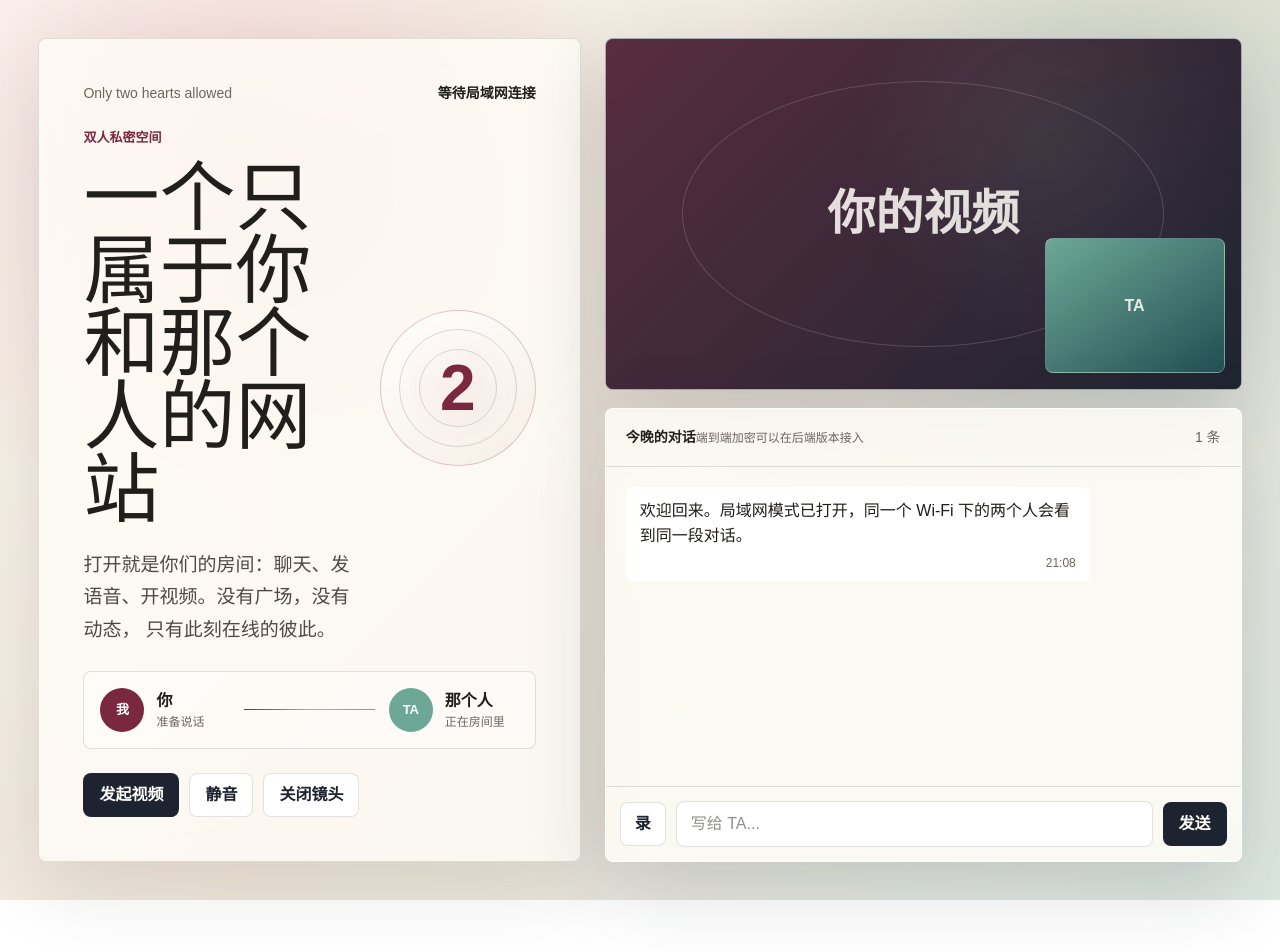
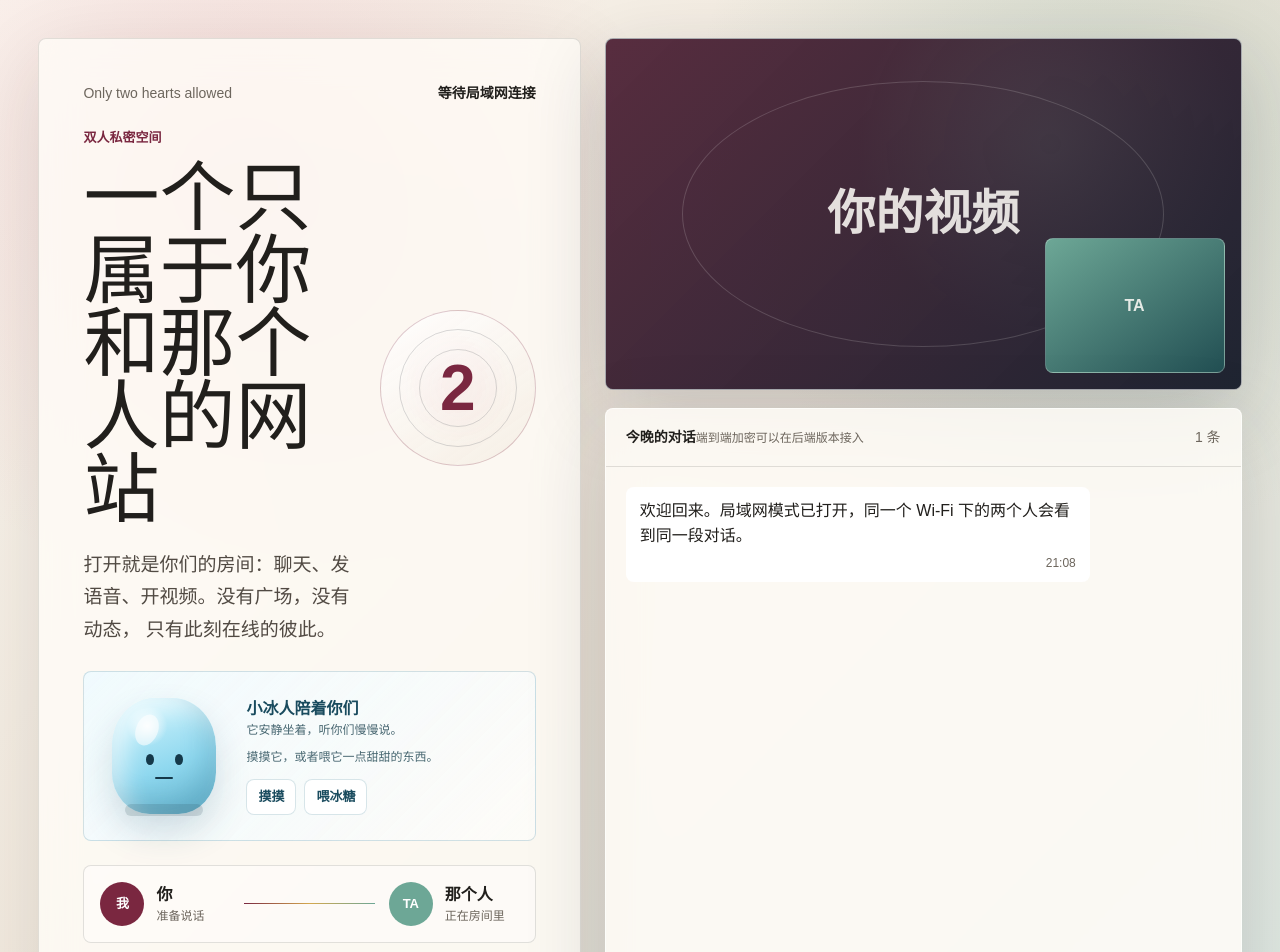
Before and after one commit to jasonzj1278-lang/double, a Next.js app: page / in a window 1280 px wide. Shown: the top 952 px of the page. Before the commit the page ends 900 px from the top, so only its background shows below. Built offline with nearby package versions, Linux system fonts and the light colour scheme; no server answers.

Commit message:
Add interactive Xiaobingren pet

```diff
--- a/app/globals.css
+++ b/app/globals.css
@@ -171,6 +171,200 @@ h1 {
   border: 1px solid var(--line);
   border-radius: 8px;
   background: rgba(255, 255, 255, 0.46);
+}
+
+.pet-panel {
+  display: grid;
+  grid-template-columns: 128px 1fr;
+  align-items: center;
+  gap: 18px;
+  padding: 16px;
+  border: 1px solid rgba(76, 135, 154, 0.24);
+  border-radius: 8px;
+  background: linear-gradient(135deg, rgba(238, 250, 255, 0.88), rgba(255, 255, 255, 0.5));
+}
+
+.pet-stage {
+  position: relative;
+  display: grid;
+  min-height: 136px;
+  place-items: center;
+}
+
+.pet-body {
+  position: relative;
+  display: grid;
+  width: 104px;
+  height: 116px;
+  place-items: center;
+  border-radius: 42% 42% 36% 36%;
+  background:
+    radial-gradient(circle at 34% 24%, rgba(255, 255, 255, 0.94), transparent 18%),
+    linear-gradient(160deg, #d9f8ff 0%, #8fd8ef 58%, #67b6d0 100%);
+  box-shadow:
+    inset -12px -14px 24px rgba(36, 102, 128, 0.18),
+    inset 12px 12px 22px rgba(255, 255, 255, 0.56),
+    0 18px 34px rgba(44, 101, 124, 0.2);
+  transition:
+    transform 180ms ease,
+    filter 180ms ease;
+}
+
+.pet-body:hover {
+  transform: translateY(-4px) scale(1.03);
+  filter: brightness(1.04);
+}
+
+.pet-body:active {
+  transform: translateY(1px) scale(0.98);
+}
+
+.pet-shine {
+  position: absolute;
+  top: 16px;
+  left: 24px;
+  width: 22px;
+  height: 32px;
+  border-radius: 50%;
+  background: rgba(255, 255, 255, 0.58);
+  transform: rotate(22deg);
+}
+
+.pet-face {
+  position: relative;
+  display: grid;
+  width: 58px;
+  height: 44px;
+  grid-template-columns: 1fr 1fr;
+  align-items: center;
+  justify-items: center;
+  margin-top: 8px;
+}
+
+.pet-face i {
+  display: block;
+  width: 8px;
+  height: 11px;
+  border-radius: 50%;
+  background: #15394a;
+}
+
+.pet-face b {
+  position: absolute;
+  left: 50%;
+  bottom: 3px;
+  width: 26px;
+  height: 13px;
+  border-bottom: 3px solid #15394a;
+  border-radius: 0 0 999px 999px;
+  transform: translateX(-50%);
+}
+
+.pet-face[data-face="calm"] b {
+  width: 18px;
+  height: 2px;
+  border-bottom-width: 2px;
+  border-radius: 999px;
+}
+
+.pet-face[data-face="sad"] b,
+.pet-face[data-face="cry"] b {
+  bottom: -3px;
+  border-top: 3px solid #15394a;
+  border-bottom: 0;
+  border-radius: 999px 999px 0 0;
+}
+
+.pet-face[data-face="cry"] i {
+  height: 7px;
+}
+
+.pet-tear {
+  position: absolute;
+  top: 60px;
+  display: none;
+  width: 8px;
+  height: 14px;
+  border-radius: 999px 999px 999px 2px;
+  background: rgba(62, 154, 207, 0.78);
+}
+
+.pet-tear.left {
+  left: 31px;
+}
+
+.pet-tear.right {
+  right: 31px;
+  transform: scaleX(-1);
+}
+
+.mood-sad .pet-tear.left,
+.mood-worried .pet-tear.left,
+.mood-worried .pet-tear.right {
+  display: block;
+}
+
+.mood-happy .pet-body {
+  animation: pet-bounce 2.6s ease-in-out infinite;
+}
+
+.mood-worried .pet-body {
+  animation: pet-shiver 0.28s ease-in-out infinite;
+}
+
+.pet-shadow {
+  position: absolute;
+  bottom: 8px;
+  width: 78px;
+  height: 12px;
+  border-radius: 999px;
+  background: rgba(38, 70, 80, 0.16);
+}
+
+.pet-info strong,
+.pet-info small {
+  display: block;
+}
+
+.pet-info strong {
+  color: #194b5e;
+}
+
+.pet-info small,
+.pet-info p {
+  color: #496872;
+  font-size: 12px;
+  line-height: 1.55;
+}
+
+.pet-info p {
+  margin: 9px 0 12px;
+}
+
+.pet-actions {
+  display: flex;
+  flex-wrap: wrap;
+  gap: 8px;
+}
+
+.pet-actions button {
+  min-height: 36px;
+  border-radius: 8px;
+  background: #ffffff;
+  color: #194b5e;
+  padding: 0 12px;
+  font-size: 13px;
+  font-weight: 800;
+  box-shadow: inset 0 0 0 1px rgba(76, 135, 154, 0.22);
+}
+
+.mood-happy {
+  background: linear-gradient(135deg, rgba(237, 255, 247, 0.92), rgba(255, 251, 231, 0.68));
+}
+
+.mood-sad,
+.mood-worried {
+  background: linear-gradient(135deg, rgba(231, 244, 255, 0.92), rgba(241, 247, 255, 0.68));
 }
 
 .person {
@@ -470,6 +664,28 @@ time {
   padding: 0;
 }
 
+@keyframes pet-bounce {
+  0%,
+  100% {
+    transform: translateY(0);
+  }
+
+  50% {
+    transform: translateY(-7px);
+  }
+}
+
+@keyframes pet-shiver {
+  0%,
+  100% {
+    transform: translateX(0);
+  }
+
+  50% {
+    transform: translateX(2px);
+  }
+}
+
 @media (max-width: 900px) {
   .app-shell {
     grid-template-columns: 1fr;
@@ -506,6 +722,10 @@ time {
     flex-direction: column;
   }
 
+  .pet-panel {
+    grid-template-columns: 1fr;
+  }
+
   .connection-line {
     width: 1px;
     height: 26px;
--- a/app/page.tsx
+++ b/app/page.tsx
@@ -1,6 +1,8 @@
 "use client";
 
 import { useEffect, useMemo, useRef, useState } from "react";
+
+type PetMood = "happy" | "calm" | "sad" | "worried";
 
 type Message = {
   id: number;
@@ -39,11 +41,79 @@ function getApiBase() {
   return "/api";
 }
 
+const happyWords = [
+  "爱",
+  "喜欢",
+  "开心",
+  "哈哈",
+  "想你",
+  "抱抱",
+  "宝贝",
+  "谢谢",
+  "好呀",
+  "晚安",
+];
+
+const sadWords = ["难过", "哭", "委屈", "累", "不开心", "失望", "想哭"];
+
+const fightWords = [
+  "吵架",
+  "生气",
+  "讨厌",
+  "烦",
+  "滚",
+  "别理我",
+  "分手",
+  "冷战",
+  "算了",
+];
+
+function detectMood(messages: Message[], comfortLevel: number): PetMood {
+  const recentText = messages
+    .slice(-8)
+    .map((message) => message.body)
+    .join(" ");
+  const text = recentText.toLowerCase();
+  const hasFight = fightWords.some((word) => text.includes(word));
+  const hasSad = sadWords.some((word) => text.includes(word));
+  const hasHappy = happyWords.some((word) => text.includes(word));
+
+  if (hasFight && comfortLevel < 2) return "worried";
+  if ((hasFight || hasSad) && comfortLevel < 4) return "sad";
+  if (hasHappy || comfortLevel > 4) return "happy";
+  return "calm";
+}
+
+const petMoodCopy: Record<PetMood, { face: string; status: string; whisper: string }> = {
+  happy: {
+    face: "smile",
+    status: "小冰人在笑",
+    whisper: "你们的气氛暖暖的，它在旁边晃脚。",
+  },
+  calm: {
+    face: "calm",
+    status: "小冰人陪着你们",
+    whisper: "它安静坐着，听你们慢慢说。",
+  },
+  sad: {
+    face: "sad",
+    status: "小冰人有点想哭",
+    whisper: "它感觉到有人难过，想被轻轻摸一下。",
+  },
+  worried: {
+    face: "cry",
+    status: "小冰人哭了",
+    whisper: "它听见吵架的味道了，正抱着小碗等你们和好。",
+  },
+};
+
 export default function Home() {
   const [messages, setMessages] = useState<Message[]>(firstMessages);
   const [draft, setDraft] = useState("");
   const [connected, setConnected] = useState(false);
   const [sendError, setSendError] = useState("");
+  const [comfortLevel, setComfortLevel] = useState(0);
+  const [petNotice, setPetNotice] = useState("摸摸它，或者喂它一点甜甜的东西。");
   const [callState, setCallState] = useState<"idle" | "ringing" | "live">(
     "idle",
   );
@@ -70,6 +140,22 @@ export default function Home() {
     if (callState === "ringing") return "正在等待对方接听";
     return connected ? "局域网已连接" : "等待局域网连接";
   }, [callState, connected]);
+
+  const petMood = useMemo(
+    () => detectMood(messages, comfortLevel),
+    [messages, comfortLevel],
+  );
+  const petCopy = petMoodCopy[petMood];
+
+  function petTouch() {
+    setComfortLevel((level) => Math.min(level + 2, 8));
+    setPetNotice("小冰人被摸摸了，脸颊变得亮晶晶。");
+  }
+
+  function feedPet() {
+    setComfortLevel((level) => Math.min(level + 3, 8));
+    setPetNotice("小冰人吃到了一口冰糖，开心地眯起眼睛。");
+  }
 
   async function postMessage(message: Omit<Message, "id" | "time">) {
     const response = await fetch(`${getApiBase()}/messages`, {
@@ -135,6 +221,33 @@ export default function Home() {
             <div className="orbit one" />
             <div className="orbit two" />
             <span>2</span>
+          </div>
+        </div>
+
+        <div className={`pet-panel mood-${petMood}`} aria-label="小冰人宠物">
+          <div className="pet-stage">
+            <button className="pet-body" onClick={petTouch} aria-label="摸摸小冰人">
+              <span className="pet-shine" />
+              <span className="pet-face" data-face={petCopy.face}>
+                <i />
+                <i />
+                <b />
+              </span>
+              <span className="pet-tear left" />
+              <span className="pet-tear right" />
+            </button>
+            <div className="pet-shadow" />
+          </div>
+          <div className="pet-info">
+            <div>
+              <strong>{petCopy.status}</strong>
+              <small>{petCopy.whisper}</small>
+            </div>
+            <p>{petNotice}</p>
+            <div className="pet-actions">
+              <button onClick={petTouch}>摸摸</button>
+              <button onClick={feedPet}>喂冰糖</button>
+            </div>
           </div>
         </div>
 
```
